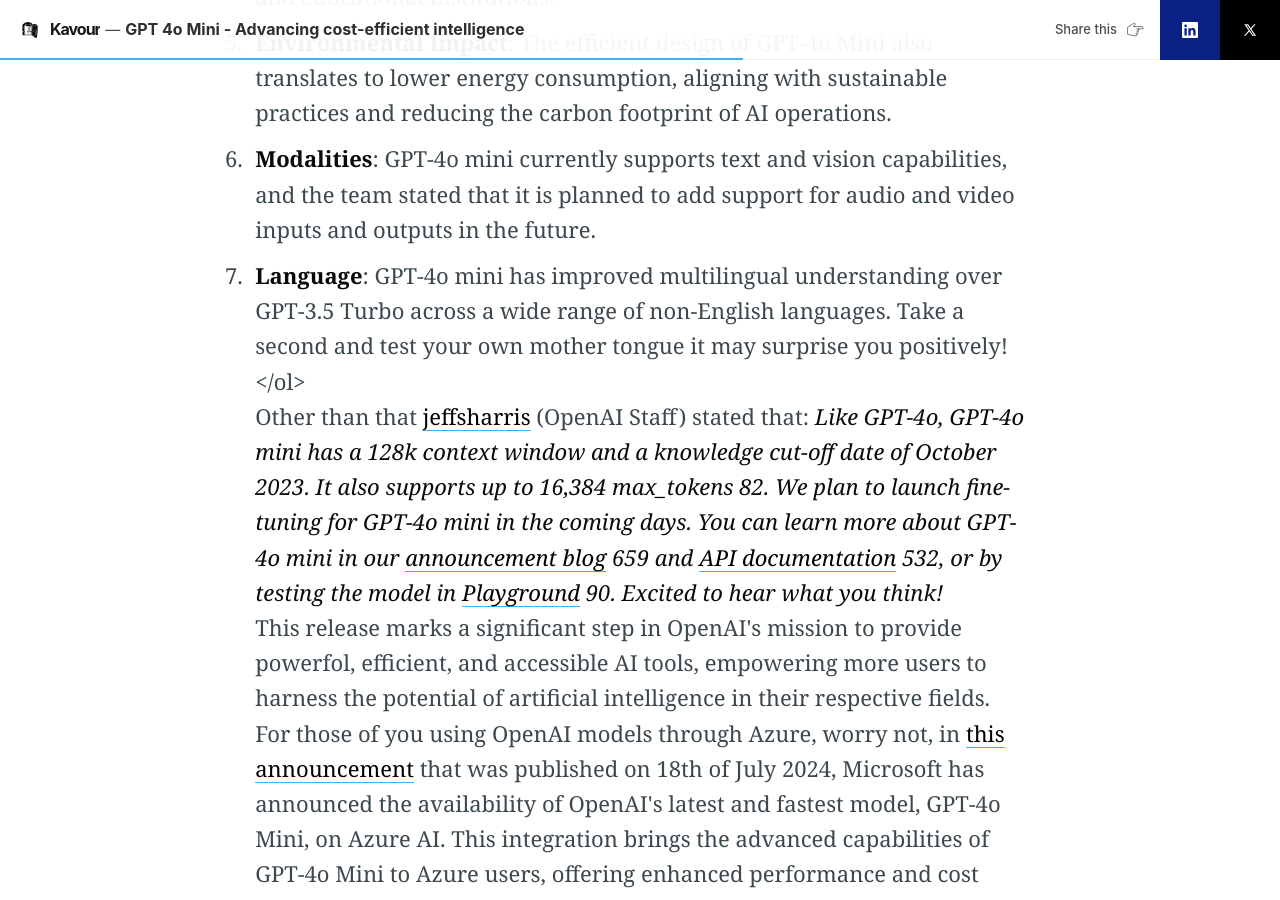
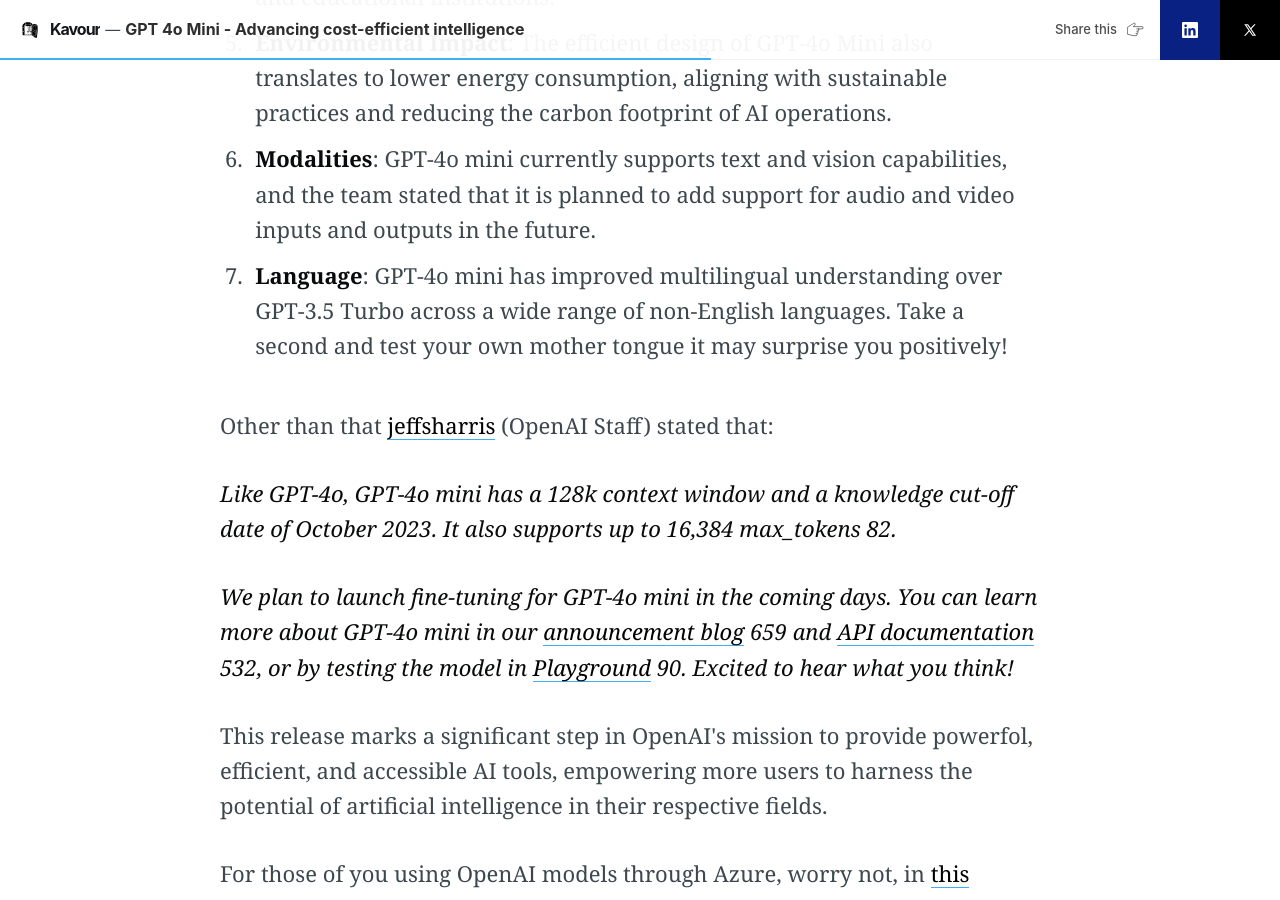
Before and after one commit to KavourEI/KavourEI.github.io, a Jekyll site: the page built from _posts/News/2024-07-18-GPT4oMini.md, in a window 1280 px wide and 900 px high, scrolled down 2034 px. Built offline with Jekyll 4.4.1, drawn with Linux system fonts in a browser that asks for light colours; nearby versions of some CDN libraries; comment, search, counter and statistics services are not loaded.

Commit message:
gpt4omini_update_finetuning

```diff
--- a/_posts/News/2024-07-18-GPT4oMini.md
+++ b/_posts/News/2024-07-18-GPT4oMini.md
@@ -21,15 +21,15 @@
 <li> <strong>Versatility</strong>: The model is designed to cater to various applications, from customer service bots and content generation to complex data analysis, proving its adaptability across different sectors.</li>
 <li> <strong>Accessibility</strong>: By lowering the cost barrier, OpenAI aims to democratize AI technology, making it more accessible to startups, small businesses, and educational institutions.</li>
 <li> <strong>Environmental Impact</strong>: The efficient design of GPT-4o Mini also translates to lower energy consumption, aligning with sustainable practices and reducing the carbon footprint of AI operations.</li>
-<li> <strong>Modalities</strong>: GPT-4o mini currently supports text and vision capabilities, and the team stated that it is planned to add support for audio and video inputs and outputs in the future.
-<li> <strong>Language</strong>:  GPT-4o mini has improved multilingual understanding over GPT-3.5 Turbo across a wide range of non-English languages. Take a second and test your own mother tongue it may surprise you positively!
+<li> <strong>Modalities</strong>: GPT-4o mini currently supports text and vision capabilities, and the team stated that it is planned to add support for audio and video inputs and outputs in the future.</li>
+<li> <strong>Language</strong>:  GPT-4o mini has improved multilingual understanding over GPT-3.5 Turbo across a wide range of non-English languages. Take a second and test your own mother tongue it may surprise you positively!</li>
 </ol>
 
 <p> Other than that <a href='https://community.openai.com/u/jeffsharris/summary'>jeffsharris</a> (OpenAI Staff) stated that:
 
-<em>Like GPT-4o, GPT-4o mini has a 128k context window and a knowledge cut-off date of October 2023. It also supports up to 16,384 max_tokens 82.
+<p><em>Like GPT-4o, GPT-4o mini has a 128k context window and a knowledge cut-off date of October 2023. It also supports up to 16,384 max_tokens 82.</em></p>
 
-We plan to launch fine-tuning for GPT-4o mini in the coming days. You can learn more about GPT-4o mini in our <a href= 'https://openai.com/index/gpt-4o-mini-advancing-cost-efficient-intelligence'>announcement blog</a> 659 and <a href='http://platform.openai.com/docs/models/gpt-4o-mini'>API documentation</a> 532, or by testing the model in <a href='https://platform.openai.com/playground/chat?models=gpt-4o-mini'>Playground</a> 90. Excited to hear what you think! </em></p>
+<p><em>We plan to launch fine-tuning for GPT-4o mini in the coming days. You can learn more about GPT-4o mini in our <a href= 'https://openai.com/index/gpt-4o-mini-advancing-cost-efficient-intelligence'>announcement blog</a> 659 and <a href='http://platform.openai.com/docs/models/gpt-4o-mini'>API documentation</a> 532, or by testing the model in <a href='https://platform.openai.com/playground/chat?models=gpt-4o-mini'>Playground</a> 90. Excited to hear what you think! </em></p>
 
 <p>This release marks a significant step in OpenAI's mission to provide powerfol, efficient, and accessible AI tools, empowering more users to harness the potential of artificial intelligence in their respective fields.</p>
 
```
